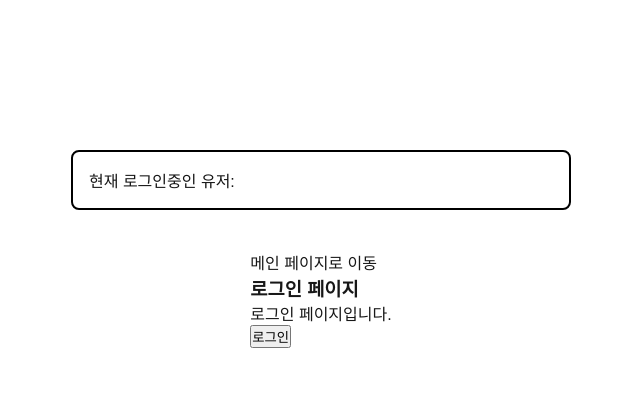
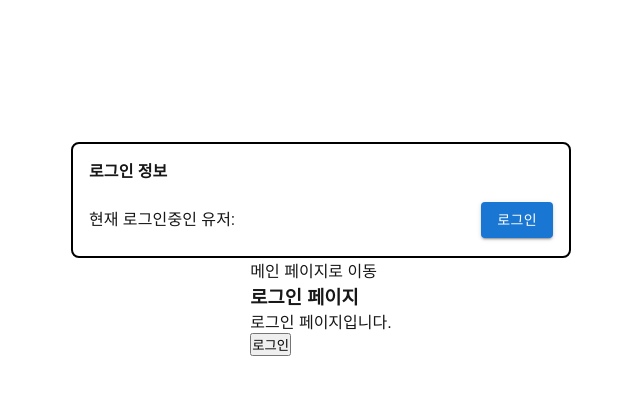
Before and after one commit to seung1/login-test, a Next.js app: page /login in a window 1280 px wide. Shown: the top 394 px of the page, without its empty margins (319-959 px from the left). Built offline with nearby package versions, Linux system fonts and the light colour scheme; no server answers.

Commit message:
fix: 로그인 배너 수정

```diff
--- a/src/app/layout.tsx
+++ b/src/app/layout.tsx
@@ -1,6 +1,6 @@
 import type { Metadata } from "next";
 import "./globals.css";
-import CurrentLoginUser from "@/components/CurrentLoginUser";
+import LoginBanner from "@/components/LoginBanner";
 import { Box } from "@mui/material";
 
 export const metadata: Metadata = {
@@ -25,7 +25,8 @@ export default function RootLayout({
             minHeight: "100vh",
           }}
         >
-          <CurrentLoginUser />
+          <LoginBanner />
+
           <Box sx={{ minHeight: "400px" }}>{children}</Box>
         </Box>
       </body>
--- a/src/components/CurrentLoginUser.tsx
+++ /dev/null
@@ -1,43 +0,0 @@
-"use client";
-
-import { authStore } from "@/store/authStore";
-import app from "@/utils/firebase";
-import { Box } from "@mui/material";
-import { getAuth, onAuthStateChanged } from "firebase/auth";
-import { useEffect } from "react";
-
-const CurrentLoginUser = () => {
-  const { user, setUser } = authStore();
-
-  useEffect(() => {
-    const auth = getAuth(app);
-
-    const unsubscribe = onAuthStateChanged(auth, (user) => {
-      if (user) {
-        setUser(user);
-      } else {
-        setUser(null);
-      }
-    });
-
-    return () => {
-      unsubscribe();
-    };
-  }, [setUser]);
-
-  return (
-    <Box
-      sx={{
-        border: "2px solid black",
-        borderRadius: 2,
-        p: 2,
-        minWidth: "500px",
-        mb: 5,
-      }}
-    >
-      현재 로그인중인 유저: {user?.displayName}
-    </Box>
-  );
-};
-
-export default CurrentLoginUser;
--- /dev/null
+++ b/src/components/LoginBanner.tsx
@@ -0,0 +1,107 @@
+"use client";
+
+import { authStore } from "@/store/authStore";
+import app from "@/utils/firebase";
+import { Box, Button, Skeleton, Typography } from "@mui/material";
+import {
+  getAuth,
+  GoogleAuthProvider,
+  onAuthStateChanged,
+  signInWithPopup,
+  signOut,
+} from "firebase/auth";
+import { useEffect, useMemo, useState } from "react";
+
+const LoginBanner = () => {
+  const { user, setUser } = authStore();
+
+  const [loading, setLoading] = useState(true);
+
+  const isLogin = useMemo(() => user !== null, [user]);
+
+  const auth = getAuth(app);
+
+  const provider = new GoogleAuthProvider();
+  provider.setCustomParameters({
+    prompt: "select_account", // 계정 선택을 항상 강제
+  });
+
+  useEffect(() => {
+    const unsubscribe = onAuthStateChanged(auth, (user) => {
+      setUser(user || null);
+      setLoading(false);
+    });
+
+    return () => {
+      unsubscribe();
+    };
+  }, [auth, setUser]);
+
+  const tryLogin = () => {
+    signInWithPopup(auth, provider)
+      .then((result) => {
+        setUser(result.user);
+      })
+      .catch((error) => {
+        // Handle Errors here.
+        const errorCode = error.code;
+        const errorMessage = error.message;
+        // The email of the user's account used.
+        const email = error.customData.email;
+        // The AuthCredential type that was used.
+        const credential = GoogleAuthProvider.credentialFromError(error);
+        // ...
+
+        console.error(errorCode, errorMessage, email, credential);
+      });
+  };
+
+  return (
+    <Box
+      sx={{
+        border: "2px solid black",
+        borderRadius: 2,
+        p: 2,
+        minWidth: "500px",
+      }}
+    >
+      <Typography variant="body1" sx={{ fontWeight: "bold", mb: 2 }}>
+        로그인 정보
+      </Typography>
+
+      {loading ? (
+        <Skeleton variant="rounded" sx={{ height: "40px" }} />
+      ) : (
+        <Box
+          sx={{
+            display: "flex",
+            justifyContent: "space-between",
+            alignItems: "center",
+            height: "40px",
+          }}
+        >
+          <Typography variant="body1">
+            현재 로그인중인 유저: {user?.displayName}
+          </Typography>
+
+          <Button
+            variant="contained"
+            onClick={() => {
+              if (isLogin) {
+                signOut(auth).then(() => {
+                  setUser(null);
+                });
+              } else {
+                tryLogin();
+              }
+            }}
+          >
+            {isLogin ? "로그아웃" : "로그인"}
+          </Button>
+        </Box>
+      )}
+    </Box>
+  );
+};
+
+export default LoginBanner;
```
